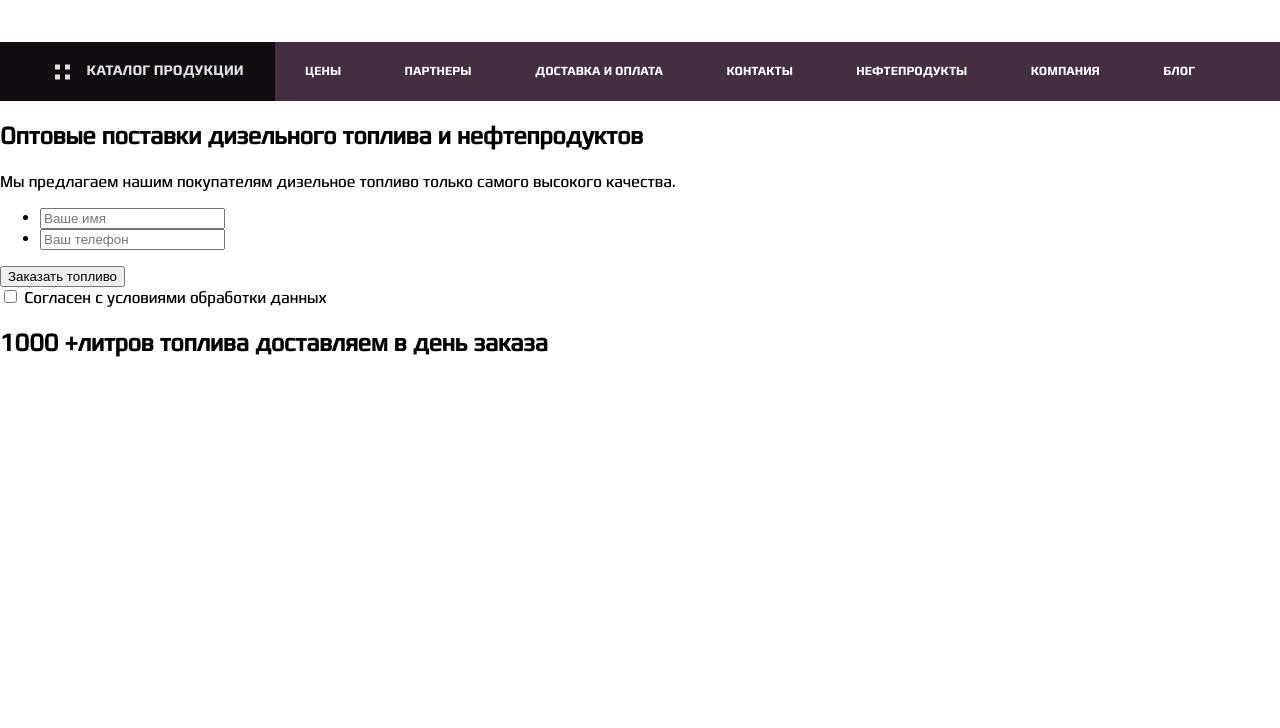
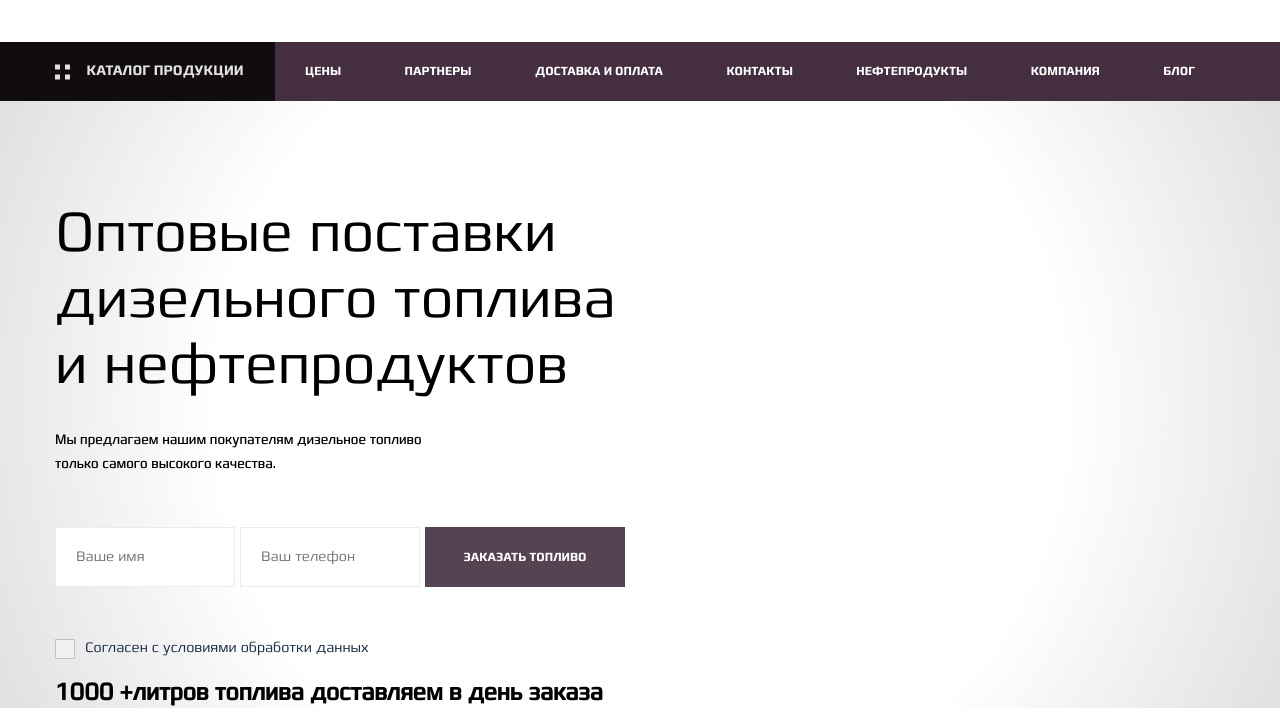
Before and after one commit to kirillgenets/cotn, a website: page www/index.html in a window 1280 px wide. Shown: the part 140-868 px from the top of the page. Before the commit the page ends 800 px from the top, so only its background shows below. Drawn offline with nearby package versions, Linux system fonts and the light colour scheme; files that its build step writes are made by us from their sources; files whose address does not match are found by name.

Commit message:
half of intro desktop is ready

```diff
--- a/www/index.html
+++ b/www/index.html
@@ -289,6 +289,7 @@
 	<main>
 
 		<section class="intro">
+			<div class="intro__wrapper">
 				<div class="intro__info">
 					<h1 class="intro__title">
 						Оптовые поставки дизельного топлива и нефтепродуктов
@@ -296,30 +297,34 @@
 					<p class="intro__subtitle">
 						Мы предлагаем нашим покупателям дизельное топливо только самого высокого качества.
 					</p>
-				<form class="intro__form" action="">
+					<form class="order-fuel" action="">
 						<h2 class="visually-hidden">
 							Заполните форму, чтобы сделать заказ топлива
 						</h2>
-					<ul class="intro__form-list">
-						<li class="into__form-item">
-							<label class="visually-hidden" for="order-name">
+						<div class="order-fuel__main">
+							<ul class="order-fuel__list">
+								<li class="order-fuel__item">
+									<label class="visually-hidden" for="order-fuel-name">
 										Напишите Ваше имя
 									</label>
-							<input class="intro__field" id="order-name" name="order-name" type="text" placeholder="Ваше имя">
+									<input class="order-fuel__field" id="order-fuel-name" name="order-fuel-name" type="text" placeholder="Ваше имя">
+									<div class="order-fuel__focus-line"></div>
 								</li>
-						<li class="into__form-item">
-							<label class="visually-hidden" for="order-phone">
+								<li class="order-fuel__item">
+									<label class="visually-hidden" for="order-fuel-phone">
 										Напишите Ваше имя
 									</label>
-							<input class="intro__field" id="order-phone" name="order-phone" type="tel" placeholder="Ваш телефон">
+									<input class="order-fuel__field" id="order-fuel-phone" name="order-fuel-phone" type="tel" placeholder="Ваш телефон">
+									<div class="order-fuel__focus-line"></div>
 								</li>
 							</ul>
-					<button class="intro__submit" type="submit">
+							<button class="order-fuel__submit" type="submit">
 								Заказать топливо
 							</button>
-					<div class="into__form-agree">
-						<input class="intro__form-agree-input" id="order-agree" name="order-agree" type="checkbox">
-						<label class="intro__form-agree-label" for="order-agree">Согласен с условиями обработки данных</label>
+						</div>
+						<div class="order-fuel__agree">
+							<input class="order-fuel__agree-input visually-hidden" id="order-fuel-agree" name="order-fuel-agree" type="checkbox">
+							<label class="order-fuel__agree-label" for="order-fuel-agree">Согласен с условиями обработки данных</label>
 						</div>
 					</form>
 				</div>
@@ -327,6 +332,7 @@
 					<h2 class="intro__preview-advantage">
 						<span class="intro__preview-number">1000 +</span><span class="intro__preview-description">литров топлива доставляем в день заказа</span>
 					</h2>
+				</div>
 			</div>
 		</section>
 
--- /dev/null
+++ b/www/scss/_intro.scss
@@ -0,0 +1,32 @@
+/*****
+INTRO
+*****/
+
+.intro {
+	background: radial-gradient(circle, rgba(255,255,255,1) 60%, rgba(224,224,224,1) 100%);
+}
+
+.intro__wrapper {
+	width: 1170px;
+	margin: 0 auto;
+	padding-top: 100px;
+}
+
+.intro__title {
+	width: 570px;
+	margin: 0 0 30px 0;
+
+	font-family: $fr-l;
+	font-size: 56px;
+	font-weight: 200;
+	line-height: 1.177;
+}
+
+.intro__subtitle {
+	width: 395px;
+	margin: 0 0 50px 0;
+
+	font-family: #fr-l;
+	font-size: 14px;
+	line-height: 1.714;
+}
--- /dev/null
+++ b/www/scss/_order-fuel.scss
@@ -0,0 +1,158 @@
+/**********
+ORDER FUEL
+**********/
+
+.order-fuel {
+	width: 570px;
+}
+
+.order-fuel__main {
+	display: flex;
+	justify-content: space-between;
+
+	width: 570px;
+	margin-bottom: 50px;
+}
+
+.order-fuel__list {
+	display: flex;
+	justify-content: space-between;
+
+	list-style: none;
+
+	width: 365px;
+	margin: 0;
+	padding: 0;
+}
+
+.order-fuel__item {
+	position: relative;
+}
+
+.order-fuel__field {
+	width: 180px;
+	box-sizing: border-box;
+	padding: 20px;
+	border: 1px solid #ebebeb;
+
+	font-family: $fr-smb;
+	font-size: 14px;
+
+	transition: 0.3s;
+
+	&::-webkit-input-placeholder {
+		font-family: $fr-l;
+	}
+
+	&:-moz-placeholder {
+		font-family: $fr-l;
+	}
+
+	&:focus {
+		outline: none;
+	}
+
+}
+
+.order-fuel__focus-line {
+	width: 100%;
+	height: 2px;
+
+	position: absolute;
+	left: 0;
+	bottom: -2px;
+
+	background-color: #442e3f;
+
+	opacity: 0;
+
+	transition: 0.3s;
+}
+
+.order-fuel__field:focus + .order-fuel__focus-line {
+	opacity: 1;
+}
+
+.order-fuel__submit {
+	width: 200px;
+	border: none;
+
+	background-color: rgba(68, 46, 63, 0.9);
+
+	font-family: $fr-smb;
+	font-size: 12px;
+	text-transform: uppercase;
+	color: #fff;
+
+	cursor: pointer;
+
+	transition: 0.3s;
+
+	&:focus {
+		outline: none;
+	}
+
+}
+
+.order-fuel__agree-label {
+	padding-left: 30px;
+
+	position: relative;
+
+	font-family: $fr-l;
+	font-size: 14px;
+	color: #1a2d4a;
+
+	cursor: pointer;
+
+	&::before {
+		content: '';
+
+    width: 20px;
+    height: 20px;
+    box-sizing: border-box;
+    border: 1px solid #c2c2c2;
+
+		position: absolute;
+		left: 0;
+		top: 0;
+
+		background-color: #f1f1f1;
+
+    cursor: pointer;
+	}
+
+}
+
+.order-fuel__agree-input:checked + .order-fuel__agree-label::before {
+	background-image: url(../img/icon-tick.svg);
+	background-size: 70%;
+	background-repeat: no-repeat;
+	background-position: center;
+}
+
+/*RESPONSIVE*/
+
+@media screen and (min-width: 768px) {
+
+	.order-fuel__field {
+
+		&:hover {
+			border-color: #000;
+		}
+
+	}
+
+	.order-fuel__submit {
+
+		&:hover {
+			opacity: 0.8;
+		}
+
+		&:active {
+			opacity: 0.6;
+		}
+
+	}
+
+}
--- a/www/scss/style.scss
+++ b/www/scss/style.scss
@@ -6,3 +6,5 @@
 @import 'cities';
 @import 'menu';
 @import 'menu-catalog';
+@import 'intro';
+@import 'order-fuel';
```
Also changed, not shown: docs/index.html (+18 -12 lines), docs/css/style.css, docs/css/style.min.css, docs/img/icon-tick.svg (added), docs/img/sprite.svg (added), docs/img/tick.png (added), www/img/icon-tick.svg (added), www/img/tick.png (added). Lines whose indentation alone changed are shown as unchanged.
